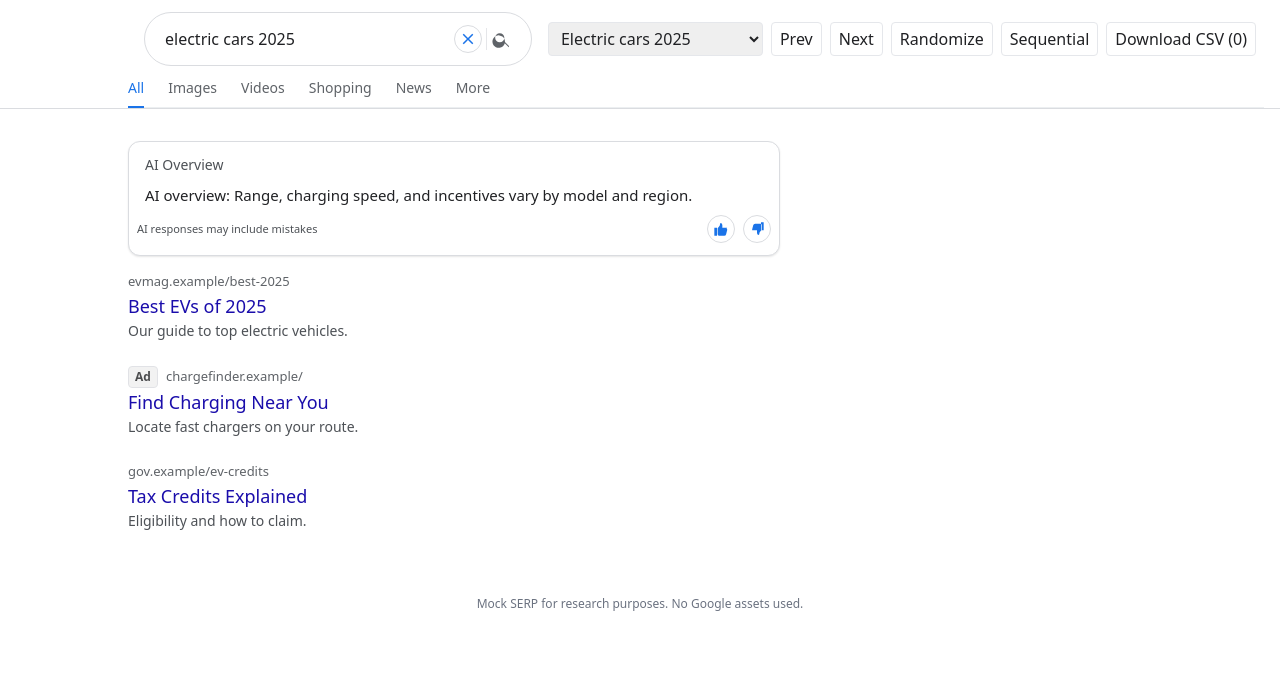
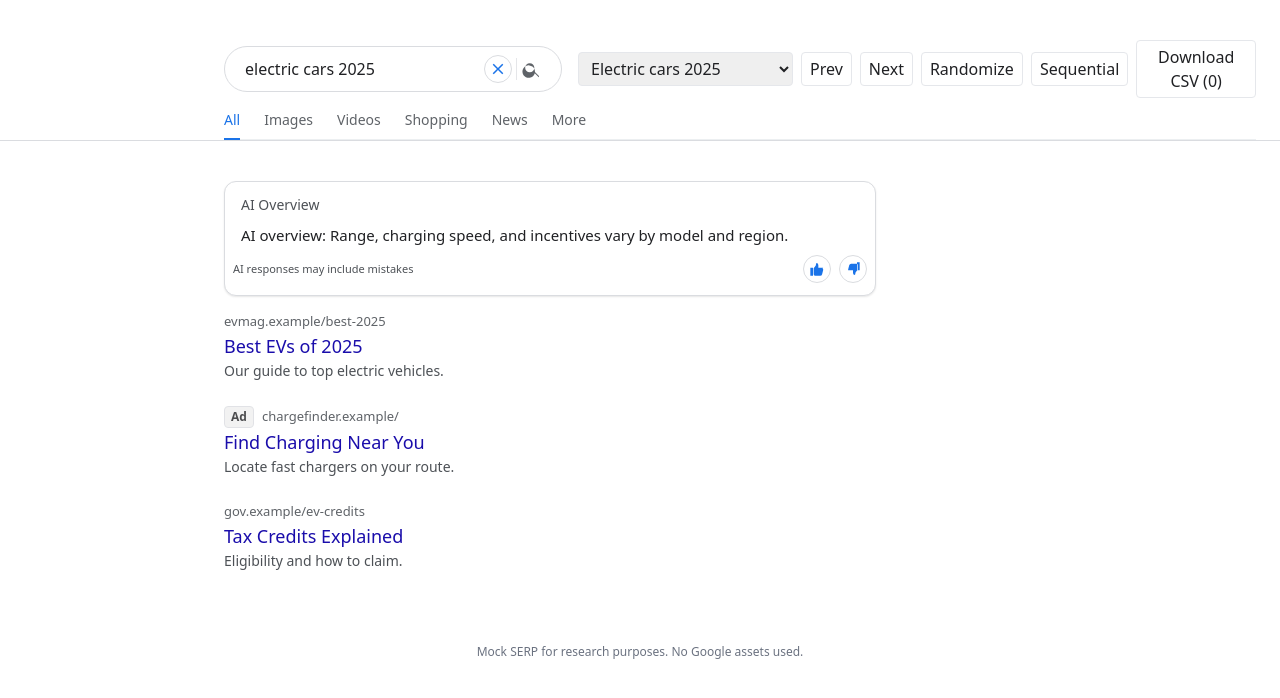
Before and after one commit to Eli-Roderick/Eli-Roderick.github.io, a React (Vite) app: page / in a window 1280 px wide. Shown: the top 698 px of the page. Built offline with nearby package versions, Linux system fonts and the light colour scheme.

Commit message:
fix search bar

```diff
--- a/src/App.jsx
+++ b/src/App.jsx
@@ -78,7 +78,7 @@ export default function App() {
       {/* Header */}
       <header className="search-header">
         {/* Top row: search bar + controls */}
-        <div className="pl-36 pr-6 py-3 flex items-center gap-4">
+        <div className="pl-56 pr-6 pt-10 pb-3 flex items-center gap-4">
           <div className="flex-1">
             <div className="search-bar">
               <input className="flex-1 outline-none text-[16px]" value={query} readOnly />
@@ -116,7 +116,7 @@ export default function App() {
         </div>
 
         {/* Tabs row */}
-        <div className="pl-32 pr-4">
+        <div className="pl-56 pr-6">
           <nav className="tabs flex gap-6 text-sm">
             {['All','Images','Videos','Shopping','News','More'].map((tab) => (
               <button
@@ -133,7 +133,7 @@ export default function App() {
       </header>
 
       {/* Content */}
-      <main className="pl-32 pr-4 py-4">
+      <main className="pl-56 pr-6 py-6">
         {loading && <div>Loading…</div>}
         {error && <div className="text-red-600">{error}</div>}
         {!loading && !error && config && (
--- a/src/index.css
+++ b/src/index.css
@@ -64,7 +64,7 @@
 
 /* Header */
 .search-header { width: 100%; border-bottom: 1px solid var(--border); background: var(--bg); }
-.search-bar { display: flex; align-items: center; width: 100%; max-width: 44rem; border-radius: 9999px; border: 1px solid var(--search-border); background: var(--search-bg); padding: 0.75rem 1.25rem; gap: 0.5rem; }
+.search-bar { display: flex; align-items: center; width: 100%; max-width: 52rem; border-radius: 9999px; border: 1px solid var(--search-border); background: var(--search-bg); padding: 0.5rem 1.25rem; gap: 0.5rem; }
 .search-bar input { background: transparent; color: var(--text); }
 .separator { width: 1px; height: 22px; background: var(--search-border); opacity: 0.7; }
 .search-icon { color: var(--search-icon); }
```
